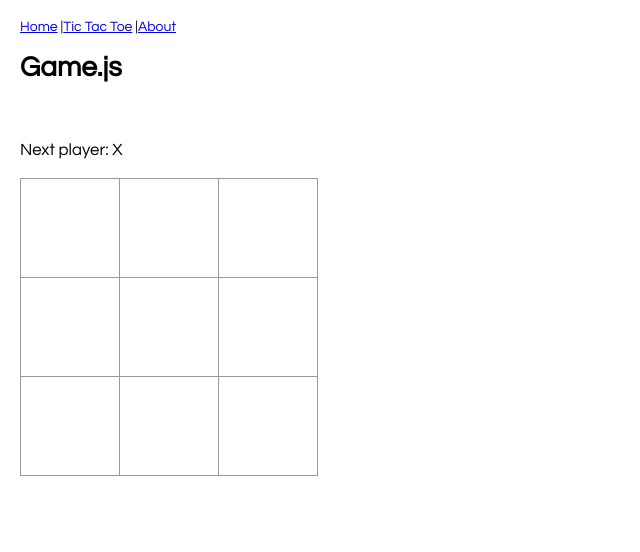
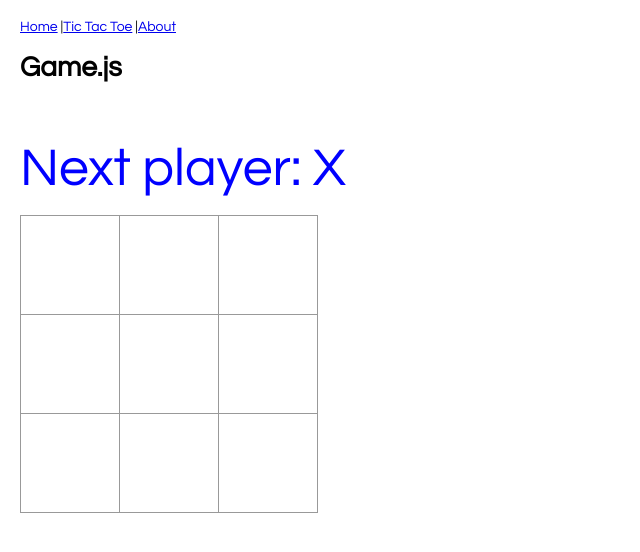
Before and after one commit to dstarr/ReactTicTacToeKata, a React app: page /tictactoe in a window 1280 px wide. Shown: the whole page, without its empty margins (0-640 px from the left). Built offline with nearby package versions, Linux system fonts and the light colour scheme.

Commit message:
changed winner color

```diff
--- a/src/components/TicTacToe/Game.css
+++ b/src/components/TicTacToe/Game.css
@@ -1,6 +1,4 @@
 .game {
-    /* display: flex;
-    flex-direction: row; */
     padding-top: 20px;
 }
 
@@ -10,5 +8,6 @@
 
 .game-status {
     padding-top: 20px;
-    font-size: larger;
+    color: blue;
+    font-size: 40pt;
 }
```
